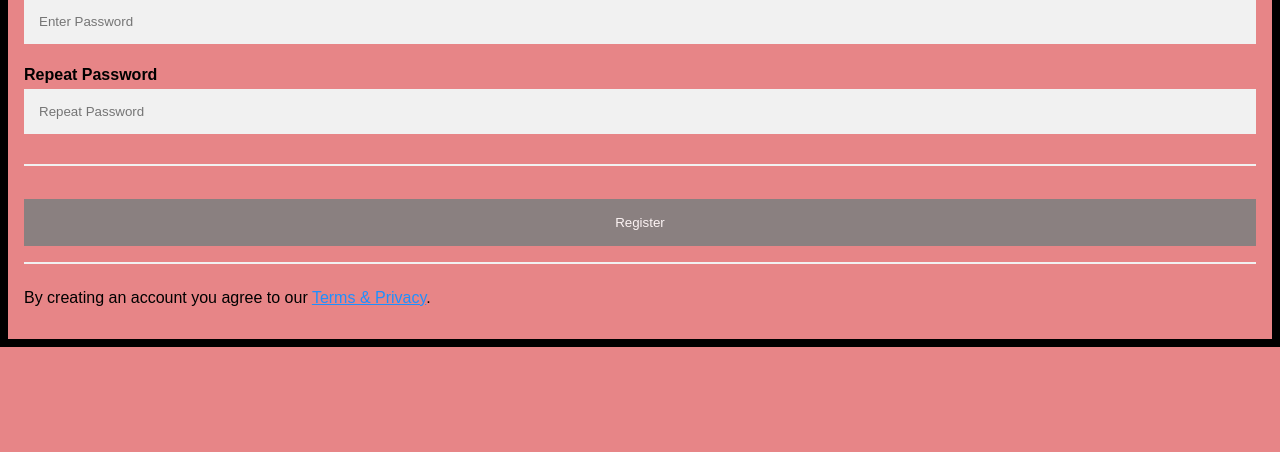
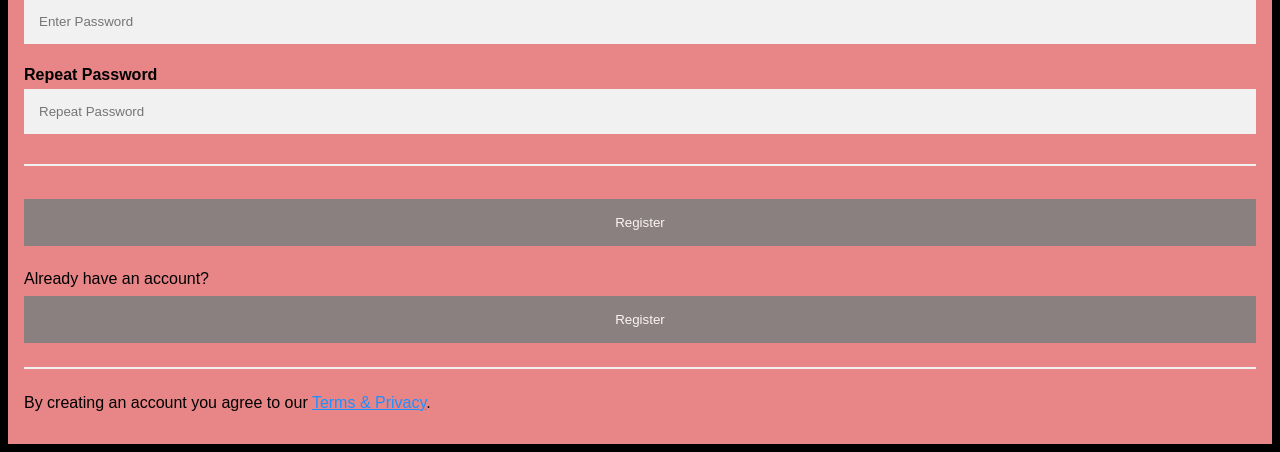
Before and after one commit to Izahhoney/ordering_system, a PHP site: page /registeragent.php in a window 1280 px wide. Shown: the part 549-1001 px from the top of the page. Before the commit the page ends 896 px from the top, so only its background shows below. Run offline with PHP 8.4, Linux system fonts and the light colour scheme.

Commit message:
registeragent

```diff
--- a/registeragent.php
+++ b/registeragent.php
@@ -109,6 +109,8 @@ include('config.php');
     <hr>
 
     <button type="submit" class="registerbtn">Register</button>
+    <p>Already have an account? <button type="submit" class="registerbtn">Register</button>
+
     <hr>
     <p>By creating an account you agree to our <a href="#">Terms & Privacy</a>.</p>
 
```
